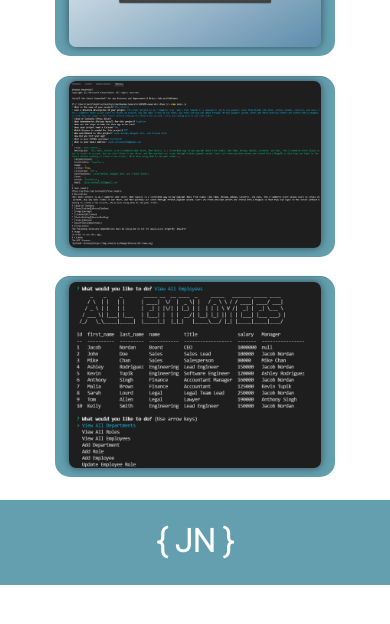
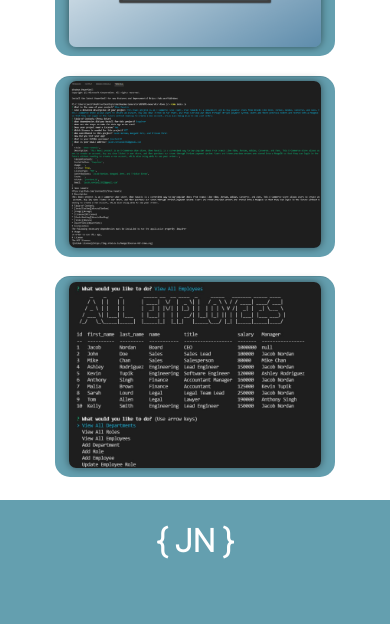
Before and after one commit to jnordan132/Portfolio, a React (Create React App) app: page / in a window 390 px wide. Shown: the part 2024-2648 px from the top of the page. Before the commit the page ends 2609 px from the top, so only its background shows below. Built offline with nearby package versions, Linux system fonts and the light colour scheme.

Commit message:
header fix

```diff
--- a/src/index.css
+++ b/src/index.css
@@ -445,6 +445,6 @@ nav a:hover {
     height: 32vh;
   }
   .footer {
-    height: 10%;
+    height: 100%;
   }
 }
```
